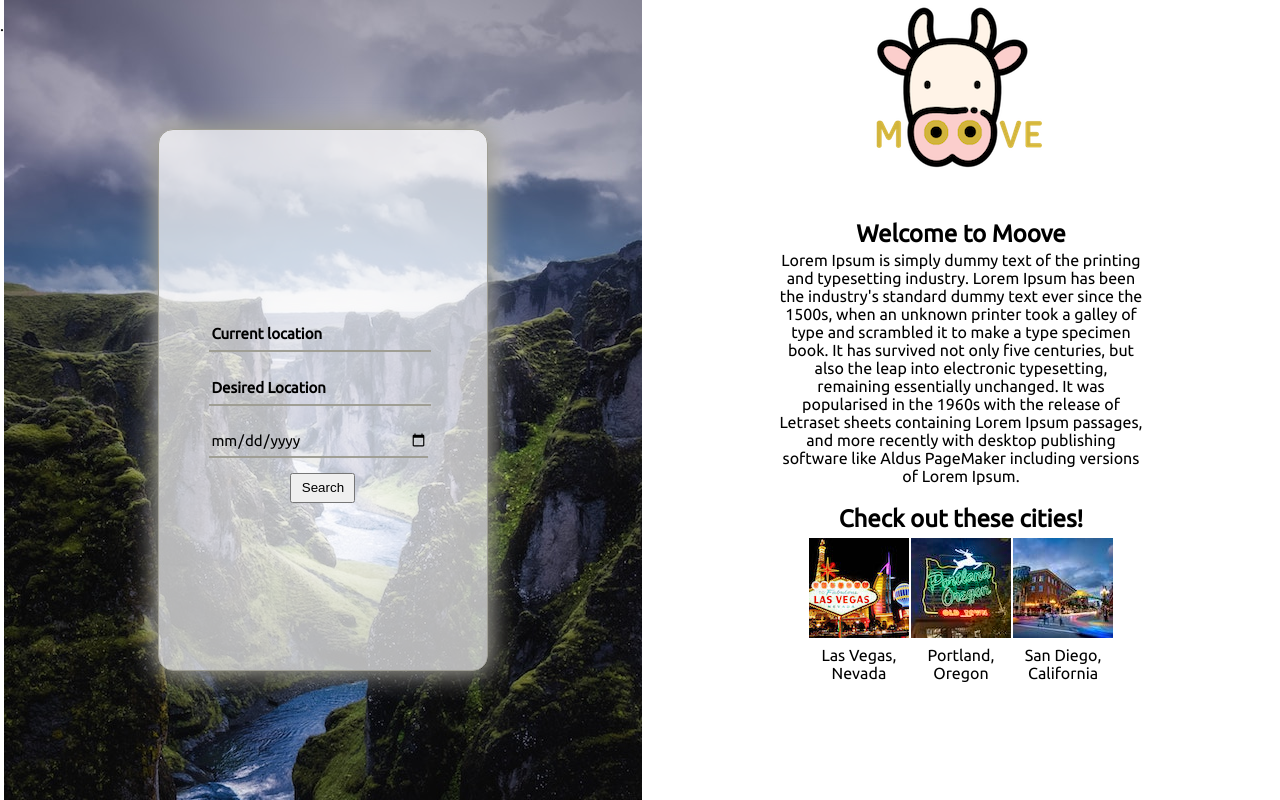
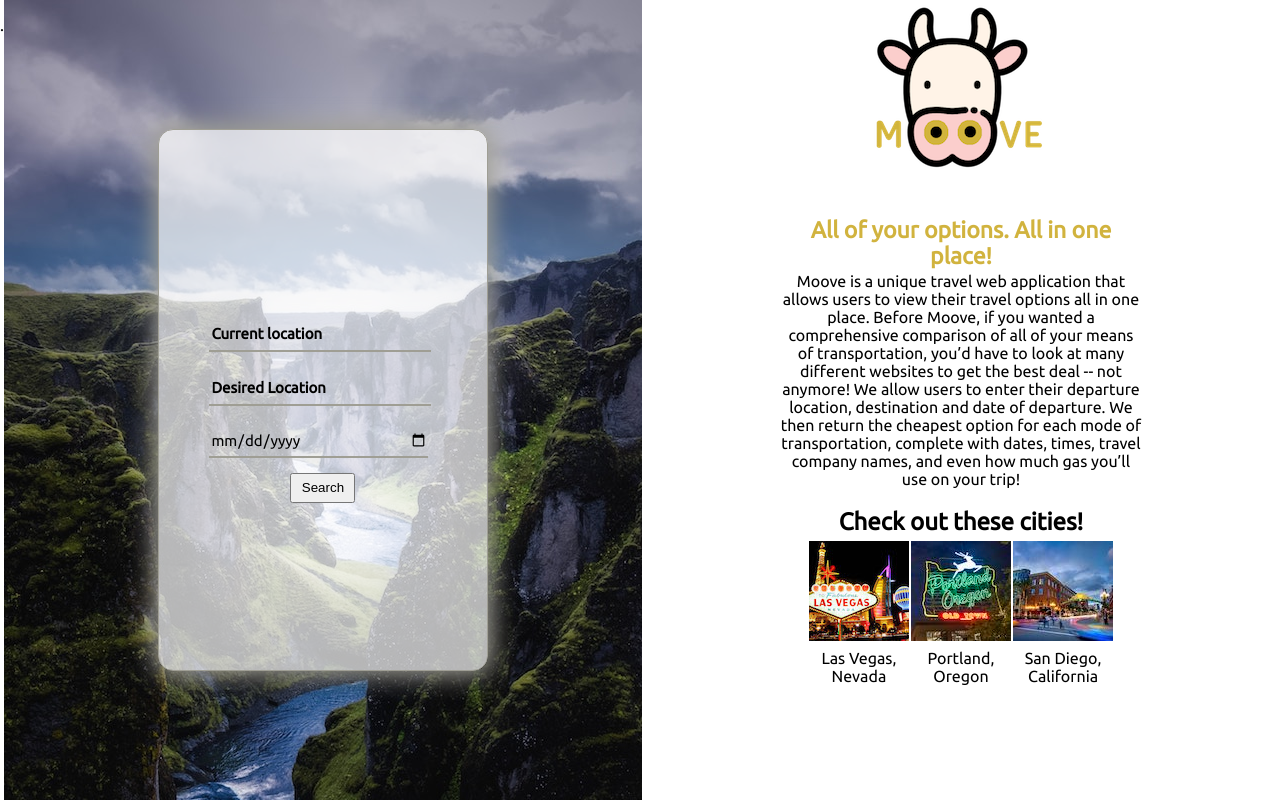
Before and after one commit to fcantor/Moove, a plain HTML site: page web_dynamic/templates/index.html in a window 1280 px wide. Drawn offline with nearby package versions, Linux system fonts and the light colour scheme; files whose address does not match are found by name.

Commit message:
Added actual paragraph pitch in index.html. Added more styling to footer

```diff
--- a/web_dynamic/static/styles/index.css
+++ b/web_dynamic/static/styles/index.css
@@ -188,6 +188,9 @@ button {
     margin-top: 5px;
     margin-bottom: 3px;
     text-align: center;
+    font-size: 23px;
+    color: #D1B33E;
+    font-weight: 700px;
 }
 
 .aside .about p {
--- a/web_dynamic/static/styles/loading.css
+++ b/web_dynamic/static/styles/loading.css
@@ -70,7 +70,7 @@ footer {
 
 footer a {
     font-family: 'Ubuntu', sans-serif;
-    font-size: 25px;
+    font-size: 20px;
     color: #D1B33E;
 }
 /* end footer*/
--- a/web_dynamic/static/styles/results.css
+++ b/web_dynamic/static/styles/results.css
@@ -179,7 +179,7 @@ footer {
 }
 
 footer a {
-    font-size: 25px;
+    font-size: 20px;
     color: #D1B33E;
 }
 /* end footer*/
--- a/web_dynamic/templates/index.html
+++ b/web_dynamic/templates/index.html
@@ -44,17 +44,17 @@
             <div class="logo"></div>
             <div class="aside">
                 <div class="about">
-                    <h2 class="aboutheading">Welcome to Moove</h2>
-                    <p>Lorem Ipsum is simply dummy text of the printing and
-                        typesetting industry. Lorem Ipsum has been the industry's
-                        standard dummy text ever since the 1500s, when an unknown
-                        printer took a galley of type and scrambled it to make a type
-                        specimen book. It has survived not only five centuries,
-                        but also the leap into electronic typesetting, remaining
-                        essentially unchanged. It was popularised in the 1960s with the
-                        release of Letraset sheets containing Lorem Ipsum passages,
-                        and more recently with desktop publishing software like Aldus
-                        PageMaker including versions of Lorem Ipsum.<p>
+                    <h2 class="aboutheading">All of your options. All in one place!</h2>
+                    <p>Moove is a unique travel web application that allows users
+                         to view their travel options all in one place. Before
+                         Moove, if you wanted a comprehensive comparison of all
+                         of your means of transportation, you’d have to look at
+                         many different websites to get the best deal -- not
+                         anymore! We allow users to enter their departure location,
+                          destination and date of departure. We then return the
+                          cheapest option for each mode of transportation,
+                          complete with dates, times, travel company names, and
+                          even how much gas you’ll use on your trip!<p>
                 </div>
                 <h2 class="viewplaces">Check out these cities!</h2>
                 <div class="places">
```
